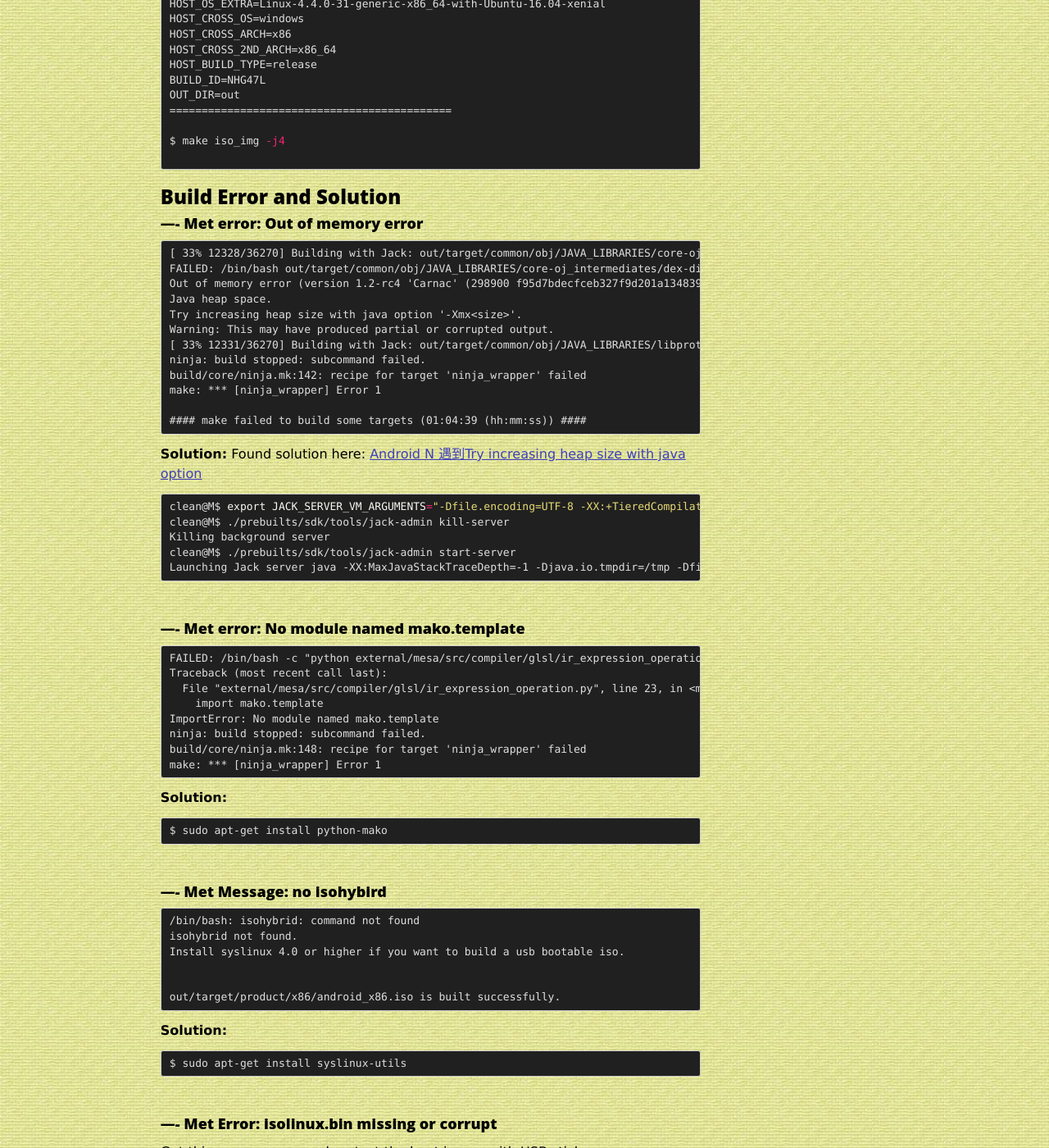
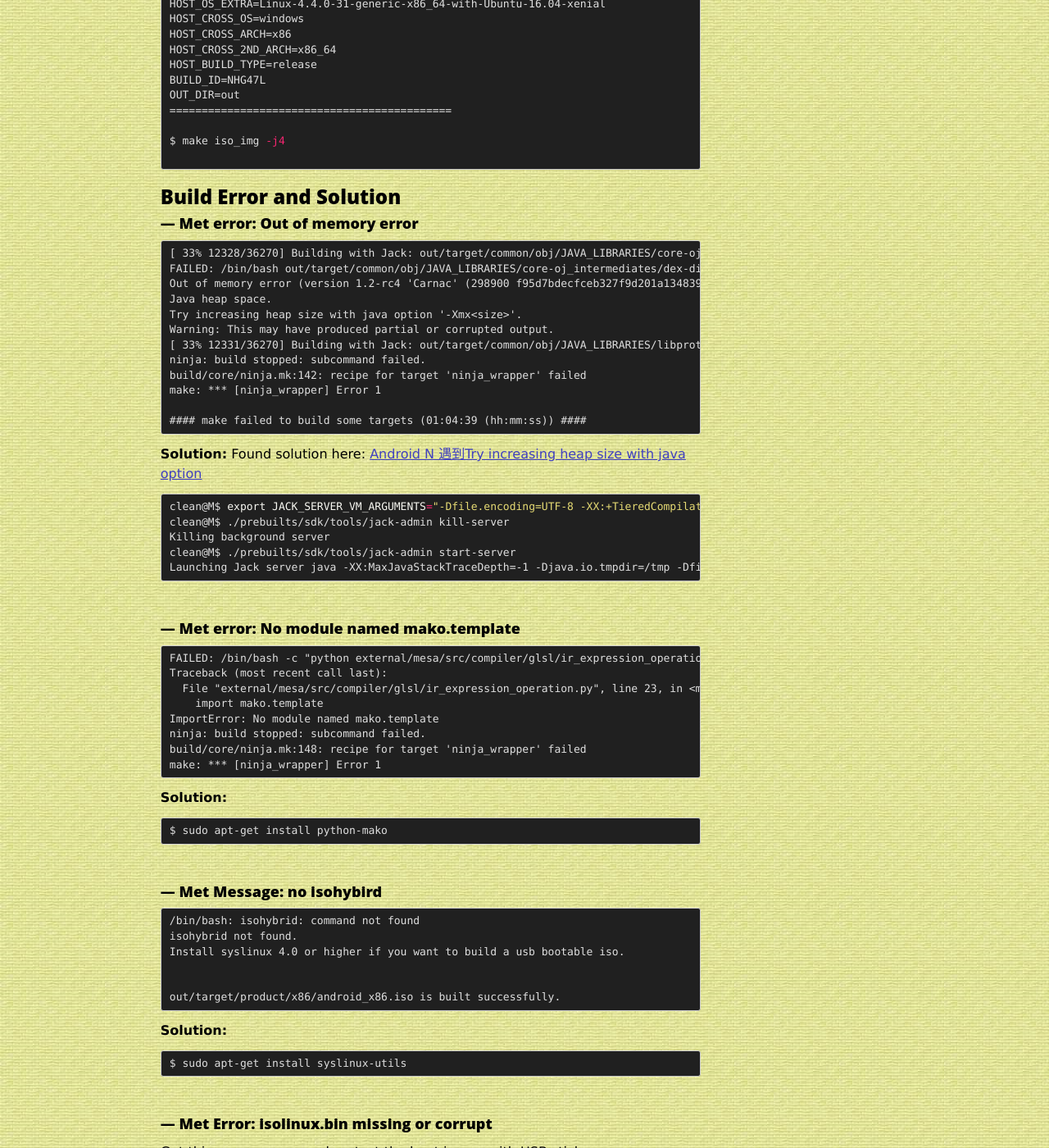
Before and after one commit to cleanli/cleanhome, a Jekyll site: the page built from _posts/2017-06-05-Android_N_build_java_out_of_memory.md, in a window 1280 px wide and 1400 px high, scrolled down 1612 px. Shown: the whole window at 82% size. Built offline with Jekyll 4.4.1, drawn with Linux system fonts in a browser that asks for light colours.

Commit message:
some update

````diff
--- a/_posts/2017-06-05-Android_N_build_java_out_of_memory.md
+++ b/_posts/2017-06-05-Android_N_build_java_out_of_memory.md
@@ -86,7 +86,7 @@ $ make iso_img -j4
 ```
 
 ### Build Error and Solution
-#### ---- Met error: Out of memory error
+#### --- Met error: Out of memory error
 ```
 [ 33% 12328/36270] Building with Jack: out/target/common/obj/JAVA_LIBRARIES/core-oj_intermediates/dex-dir/classes.dex
 FAILED: /bin/bash out/target/common/obj/JAVA_LIBRARIES/core-oj_intermediates/dex-dir/classes.dex.rsp
@@ -114,7 +114,7 @@ clean@M$ ./prebuilts/sdk/tools/jack-admin start-server
 Launching Jack server java -XX:MaxJavaStackTraceDepth=-1 -Djava.io.tmpdir=/tmp -Dfile.encoding=UTF-8 -XX:+TieredCompilation -Xmx4g -cp /home/clean/.jack-server/launcher.jar com.android.jack.launcher.ServerLauncher
 ```
 <br>
-#### ---- Met error: No module named mako.template
+#### --- Met error: No module named mako.template
 ```
 FAILED: /bin/bash -c "python external/mesa/src/compiler/glsl/ir_expression_operation.py strings > out/target/product/x86/gen/STATIC_LIBRARIES/libmesa_glsl_intermediates/glsl/ir_expression_operation_strings.h"
 Traceback (most recent call last):
@@ -132,7 +132,7 @@ $ sudo apt-get install python-mako
 ```
 
 <br>
-#### ---- Met Message: no isohybird
+#### --- Met Message: no isohybird
 ```
 /bin/bash: isohybrid: command not found
 isohybrid not found.
@@ -148,7 +148,7 @@ $ sudo apt-get install syslinux-utils
 ```
 
 <br>
-#### ---- Met Error: isolinux.bin missing or corrupt
+#### --- Met Error: isolinux.bin missing or corrupt
 Get this error message when test the boot image with USB stick.
 
 __Solution:__
````
